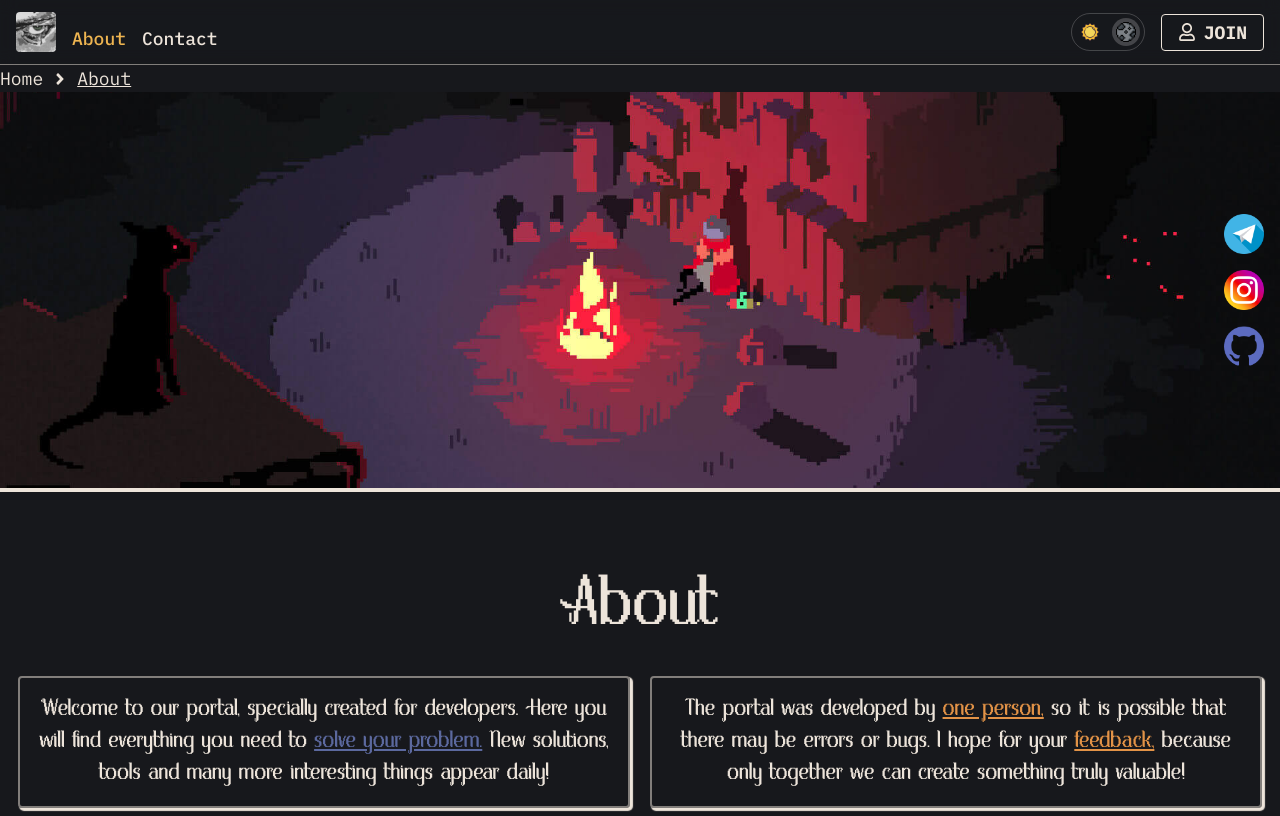
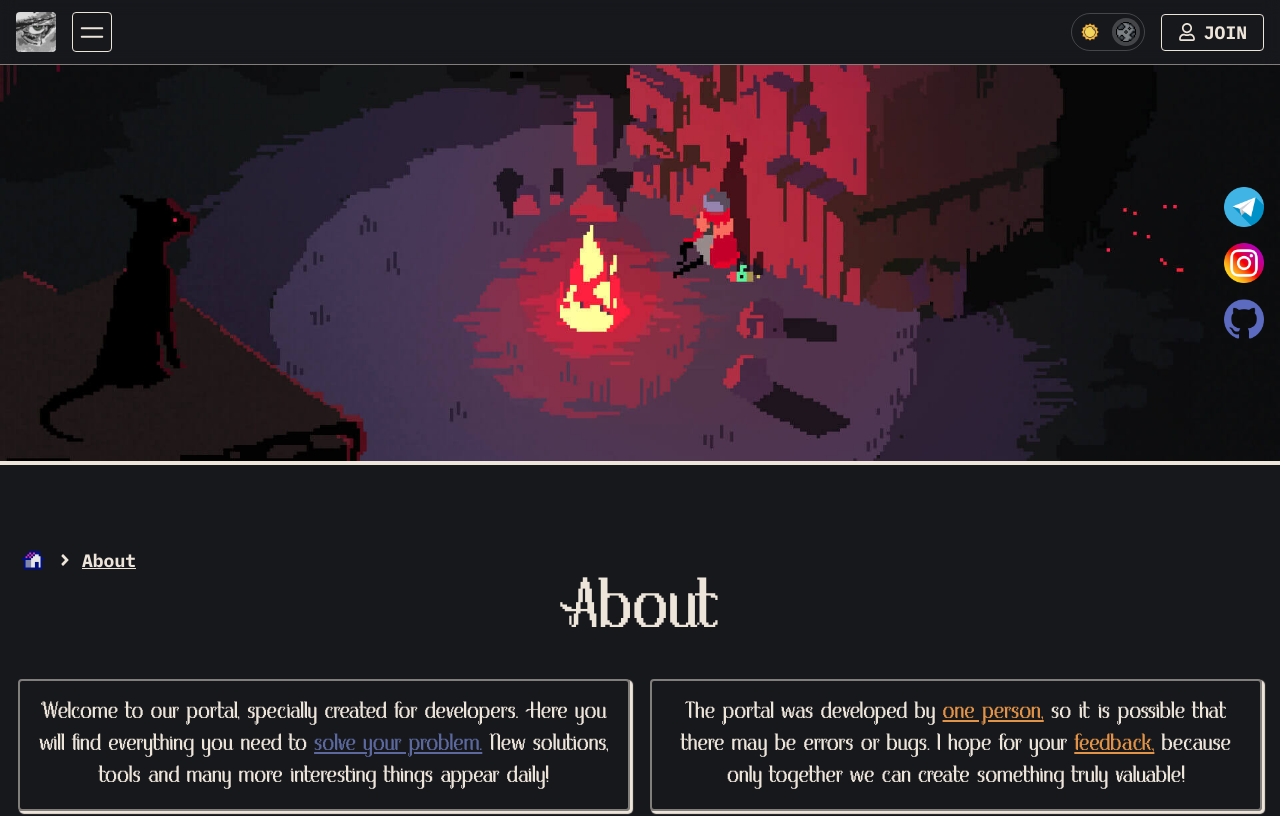
Before and after one commit to talllorenc/valley404, a Next.js app: page /about in a window 1280 px wide. Shown: the top 816 px of the page. Built offline with nearby package versions, Linux system fonts and the light colour scheme.

Commit message:
Redesign Menu

```diff
--- a/package.json
+++ b/package.json
@@ -12,6 +12,7 @@
     "@tanstack/react-query": "^5.52.2",
     "@tanstack/react-query-devtools": "^5.52.2",
     "axios": "^1.7.5",
+    "framer-motion": "^11.3.30",
     "next": "14.2.6",
     "next-themes": "^0.3.0",
     "react": "^18",
--- a/src/app/(home)/layout.tsx
+++ b/src/app/(home)/layout.tsx
@@ -1,6 +1,5 @@
 import Navbar from "@/components/Navbar/Navbar";
 import Footer from "@/components/Footer/Footer";
-import BreadCrumbs from "@/components/BreadCrumbs/BreadCrumbs";
 
 export default async function HomeLayout({
 	children,
@@ -10,7 +9,6 @@ export default async function HomeLayout({
 	return (
 		<div className="flex-grow flex-1 flex flex-col pt-[65px] overflow-x-hidden">
 			<Navbar />
-			<BreadCrumbs />
 			{children}
 			<Footer />
 		</div>
--- a/src/components/BreadCrumbs/BreadCrumbs.tsx
+++ b/src/components/BreadCrumbs/BreadCrumbs.tsx
@@ -3,6 +3,7 @@
 import React from "react";
 import { usePathname } from "next/navigation";
 import Link from "next/link";
+import Image from "next/image";
 import { FaAngleRight } from "react-icons/fa";
 
 const BreadCrumbs: React.FC = () => {
@@ -15,10 +16,18 @@ const BreadCrumbs: React.FC = () => {
 	const pathSegments = pathname.split("/").filter((segment) => segment);
 
 	return (
+		<div className="">
 			<nav>
-			<ul className="flex gap-2 items-center">
+				<ul className="flex gap-2 items-center flex-wrap">
 					<li>
-					<Link href="/">Home</Link>
+						<Link href="/">
+							<Image
+								src="/BreadCrumbs/home.png"
+								width={30}
+								height={30}
+								alt="home image"
+							/>
+						</Link>
 					</li>
 					{pathSegments.length > 0 && <FaAngleRight />}
 					{pathSegments.map((segment, index) => {
@@ -30,7 +39,9 @@ const BreadCrumbs: React.FC = () => {
 						return (
 							<div key={index} className="flex items-center gap-2">
 								<li>
-								<Link href={href} className={`${isLastSegment && "underline"}`}>
+									<Link
+										href={href}
+										className={`${isLastSegment && "underline font-bold"}`}>
 										{itemLink}
 									</Link>
 								</li>
@@ -40,6 +51,7 @@ const BreadCrumbs: React.FC = () => {
 					})}
 				</ul>
 			</nav>
+		</div>
 	);
 };
 
--- /dev/null
+++ b/src/components/Menu/MenuNavbar/MenuItems.tsx
@@ -0,0 +1,35 @@
+import { menuLinks } from "@/constants/menu.links";
+import Link from "next/link";
+import { usePathname } from "next/navigation";
+import { FaAngleRight } from "react-icons/fa";
+
+type Props = {
+	closeMenu: () => void;
+};
+
+const MenuItems = ({ closeMenu }: Props) => {
+	const pathname = usePathname();
+	return (
+		<nav className="font-medium">
+			<ul className="flex flex-col gap-2">
+				{menuLinks.map((link) => {
+					const isActive = pathname === link.path;
+					return (
+						<Link
+							onClick={closeMenu}
+							href={link.path}
+							key={link.id}
+							className={`flex justify-between items-center hover:text-[#ca5954] dark:hover:text-[#eeb551] transition-all duration-200 cursor-pointer ${
+								isActive ? "text-[#ca5954] dark:text-[#eeb551]" : ""
+							}`}>
+							<p>{link.title}</p>
+							<FaAngleRight />
+						</Link>
+					);
+				})}
+			</ul>
+		</nav>
+	);
+};
+
+export default MenuItems;
--- /dev/null
+++ b/src/components/Menu/MenuNavbar/MenuNavbarModal.tsx
@@ -0,0 +1,38 @@
+import { AnimatePresence, motion } from "framer-motion";
+import MenuItems from "@/components/Menu/MenuNavbar/MenuItems";
+
+type Props = {
+	isMenuOpen: boolean;
+	closeMenu: () => void;
+};
+
+const MenuNavbarModal = ({ isMenuOpen, closeMenu }: Props) => {
+	return (
+		<AnimatePresence>
+			{isMenuOpen && (
+				<motion.div
+					onClick={closeMenu}
+					initial={{ opacity: 0 }}
+					animate={{ opacity: 1 }}
+					exit={{ opacity: 0 }}
+					transition={{ duration: 0.15 }}
+					className="w-full h-screen fixed top-[65px] left-0 z-50 bg-light/50 dark:bg-black/50">
+					<motion.div
+						initial={{ x: "-100%", opacity: 0 }}
+						animate={{
+							x: isMenuOpen ? 0 : "100%",
+							opacity: isMenuOpen ? 1 : 0,
+						}}
+						transition={{ duration: 0.2 }}
+						exit={{ x: "-100%", opacity: 0 }}
+						onClick={(e) => e.stopPropagation()}
+						className="fixed top-[65px] left-0 z-50 max-w-xs w-full h-screen p-4 bg-light dark:bg-dark border-r border-dark/50 dark:border-light/50">
+						<MenuItems closeMenu={closeMenu} />
+					</motion.div>
+				</motion.div>
+			)}
+		</AnimatePresence>
+	);
+};
+
+export default MenuNavbarModal;
--- a/src/components/Navbar/Navbar.tsx
+++ b/src/components/Navbar/Navbar.tsx
@@ -1,19 +1,24 @@
 "use client";
 
-import { usePathname } from "next/navigation";
 import Link from "next/link";
 import Image from "next/image";
 import ThemeSwitcher from "@/components/UI/ThemeSwitcher";
 import AuthButton from "@/components/Auth/AuthButton/AuthButton";
-import { menuLinks } from "@/constants/menu.links";
+import { HiBars2 } from "react-icons/hi2";
+import { useState } from "react";
+import MenuNavbarModal from "@/components/Menu/MenuNavbar/MenuNavbarModal";
 
 const Navbar = () => {
-	const pathname = usePathname();
+	const [isMenuOpen, setIsMenuOpen] = useState<boolean>(false);
+
+	const toggleMenu = () => {
+		setIsMenuOpen(!isMenuOpen);
+	};
 
 	return (
 		<header className="w-full fixed top-0 z-50 py-3 px-4 bg-light dark:bg-dark backdrop-blur bg-opacity-50 dark:backdrop-blur dark:bg-opacity-50 border-b border-dark/50 dark:border-light/50">
 			<div className="flex items-center justify-between">
-				<div className="flex items-end gap-4">
+				<div className="flex items-center gap-4">
 					<Link href="/">
 						<Image
 							src="/mainLogo.png"
@@ -24,22 +29,11 @@ const Navbar = () => {
 						/>
 					</Link>
 
-					<nav className="font-medium">
-						<ul className="flex items-end gap-4">
-							{menuLinks.map((link) => {
-								const isActive = pathname === link.path;
-								return (
-									<li
-										key={link.id}
-										className={`hover:text-[#ca5954] dark:hover:text-[#eeb551] transition-all duration-200 ${
-											isActive ? "text-[#ca5954] dark:text-[#eeb551]" : ""
-										}`}>
-										<Link href={link.path}>{link.title}</Link>
-									</li>
-								);
-							})}
-						</ul>
-					</nav>
+					<div
+						className="hover:shadow-buttonDark dark:hover:shadow-buttonLight transition duration-200 border-dark dark:border-light border p-1 rounded"
+						onClick={toggleMenu}>
+						<HiBars2 className="text-3xl" />
+					</div>
 				</div>
 
 				<div className="flex items-center gap-4">
@@ -47,6 +41,7 @@ const Navbar = () => {
 					<AuthButton />
 				</div>
 			</div>
+			<MenuNavbarModal isMenuOpen={isMenuOpen} closeMenu={toggleMenu} />
 		</header>
 	);
 };
--- a/src/components/Pages/AboutPage.tsx
+++ b/src/components/Pages/AboutPage.tsx
@@ -1,9 +1,11 @@
 import Technologies from "@/components/Technologies/Technologies";
 import Link from "next/link";
+import BreadCrumbs from "@/components/BreadCrumbs/BreadCrumbs";
 
 const AboutPage = () => {
 	return (
 		<div className="flex flex-col">
+			<BreadCrumbs />
 			<h1 className="font-keleti font-medium text-7xl text-center">About</h1>
 			<div className="grid grid-cols-1 md:grid-cols-2 gap-5 font-keleti text-2xl mt-8">
 				<div className="flex items-center flex-col gap-4 text-center p-4 border-2 border-dark/50 dark:border-light/50 rounded shadow-buttonDark dark:shadow-buttonLight">
```
Also changed, not shown: public/BreadCrumbs/home.png (added), 1 other file (tests, documents, lock files or other folders). Lines whose indentation alone changed are shown as unchanged.
